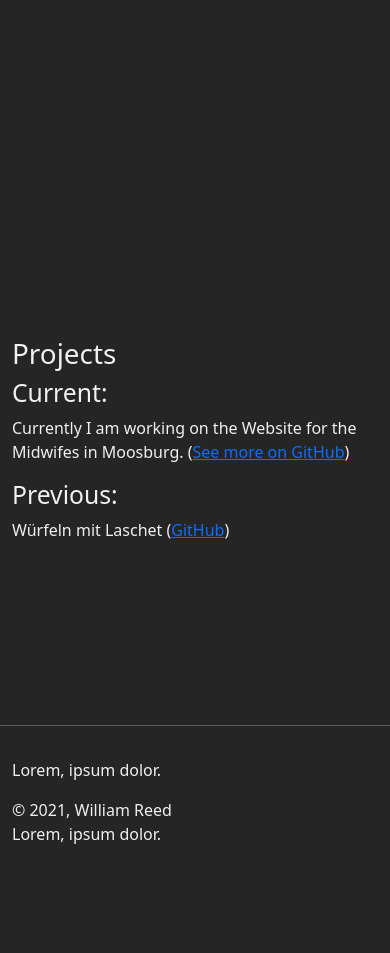
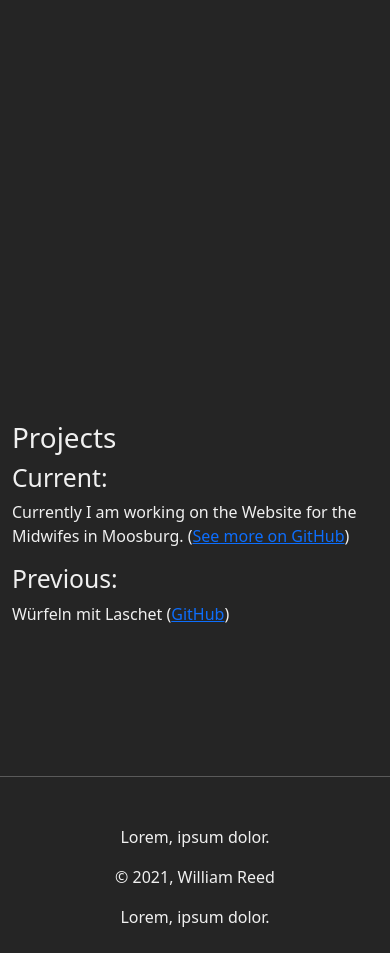
Before and after one commit to rosenclosed/rosedev.de, a PHP site: page / in a window 390 px wide. Shown: the part 985-1938 px from the top of the page. Before the commit the page ends 1829 px from the top, so only its background shows below. Run offline with PHP 8.4, Linux system fonts and the light colour scheme; some libraries are stand-ins or nearby versions.

Commit message:
fixed footer textalign and mobile navbar behaviour

```diff
--- a/css/main.css
+++ b/css/main.css
@@ -79,4 +79,19 @@ footer {
   padding-top: 2em;
   padding-bottom: 0.5em;
 }
+
+@media screen and (max-width: 767px) {
+  footer p:last-of-type {
+    margin-top: 1em;
+  }
+}
+
+@media screen and (max-width: 576px) {
+  section:last-of-type .container {
+    padding-top: 50vh;
+  }
+  .footer {
+    margin-top: 27vh;
+  }
+}
 /*# sourceMappingURL=main.css.map */
--- a/css/main.scss
+++ b/css/main.scss
@@ -94,3 +94,24 @@ footer {
     padding-top   : 2em;
     padding-bottom: 0.5em;
 }
+
+@media screen and (max-width: 767px) {
+    footer {
+        p:last-of-type {
+            margin-top: 1em;
+        }
+    }
+}
+
+@media screen and (max-width: 576px) {
+    section:last-of-type {
+        .container {
+            padding-top     : 50vh;
+            //padding-bottom: 40vh;
+        }
+    }
+
+    .footer {
+        margin-top: 27vh;
+    }
+}
--- a/index.html
+++ b/index.html
@@ -128,7 +128,7 @@
 
     <footer id="footer" class="footer">
         <div class="container">
-            <div class="row">
+            <div class="row text-center">
                 <div class="col-md-4">
                     <p>Lorem, ipsum dolor.</p>
                 </div>
```
Also changed, not shown: 1 other file.
